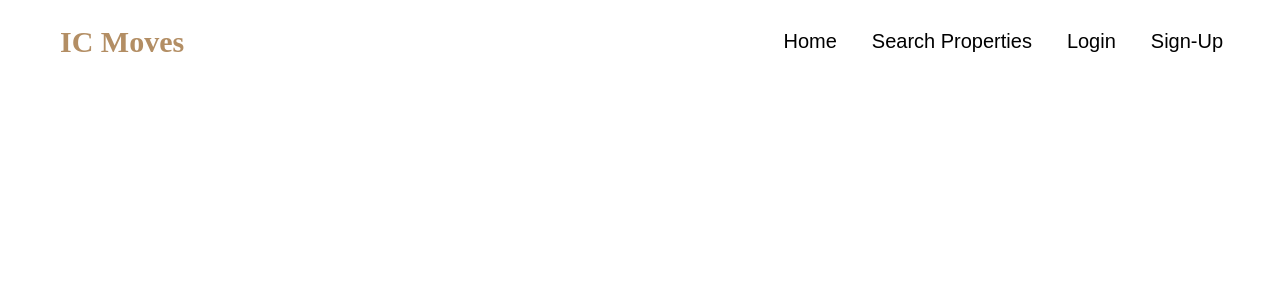
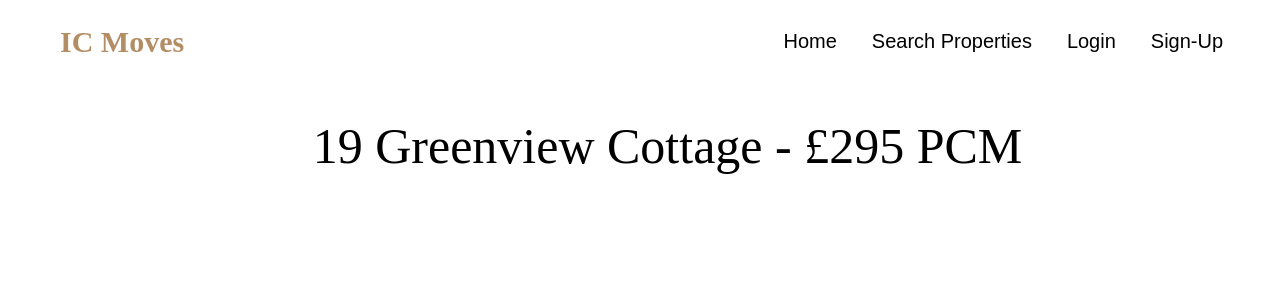
Before and after one commit to RangerVinven/IC-Moves, a SvelteKit app: page /properties/1 in a window 1280 px wide. Shown: the top 300 px of the page. Built offline with nearby package versions, Linux system fonts and the light colour scheme; some icons are missing.

Commit message:
Added the Property Title and Images elements

```diff
--- a/src/routes/properties/[property_id]/+page.svelte
+++ b/src/routes/properties/[property_id]/+page.svelte
@@ -1,7 +1,21 @@
 <script>
     import Navbar from "$lib/components/Navbar.svelte";
+    import PropertyTitle from './PropertyTitle.svelte';
+    import PropertyImages from "./PropertyImages.svelte";
 
     export let data;
 </script>
 
 <Navbar />
+
+<!-- Container Div -->
+<div style="display: flex;justify-content:center;">
+    <PropertyTitle />
+
+    <PropertyImages />
+
+</div>
+
+<style>
+
+</style>
```
